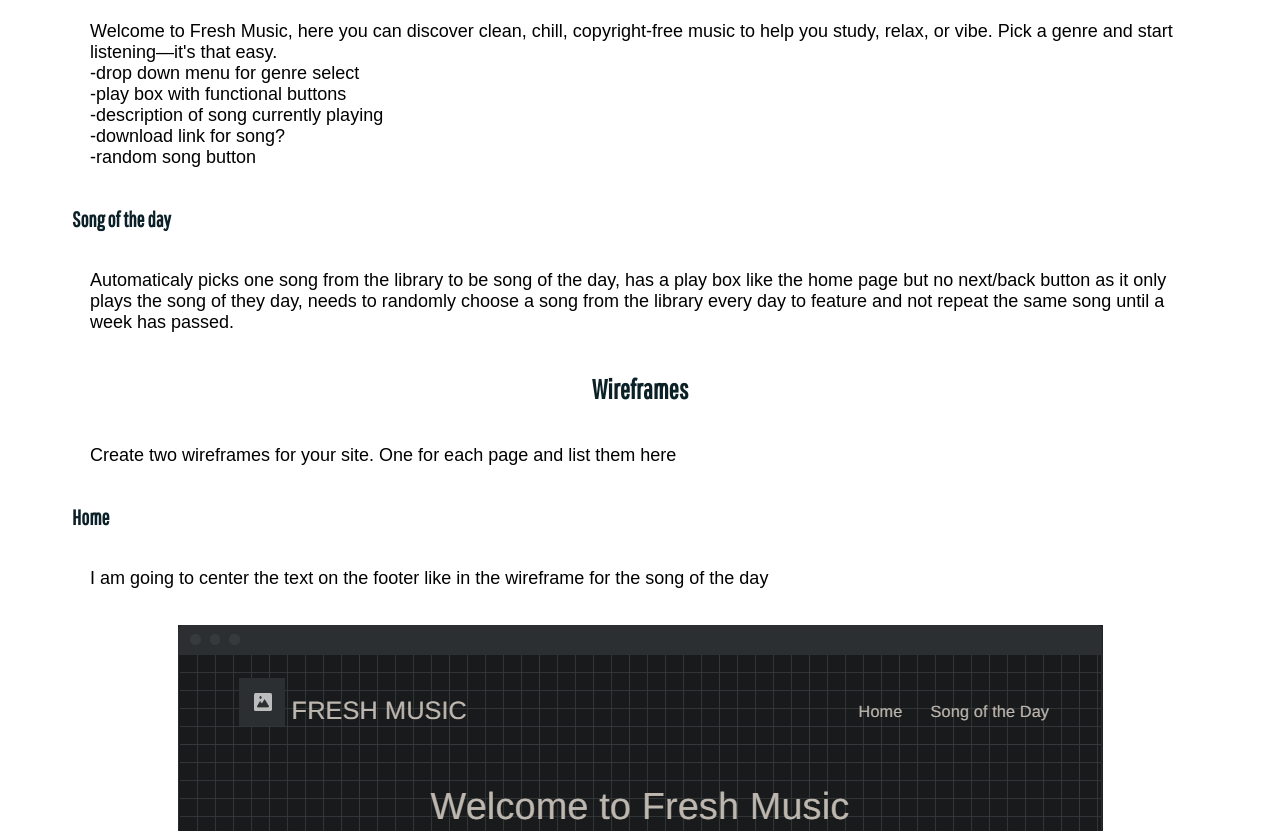
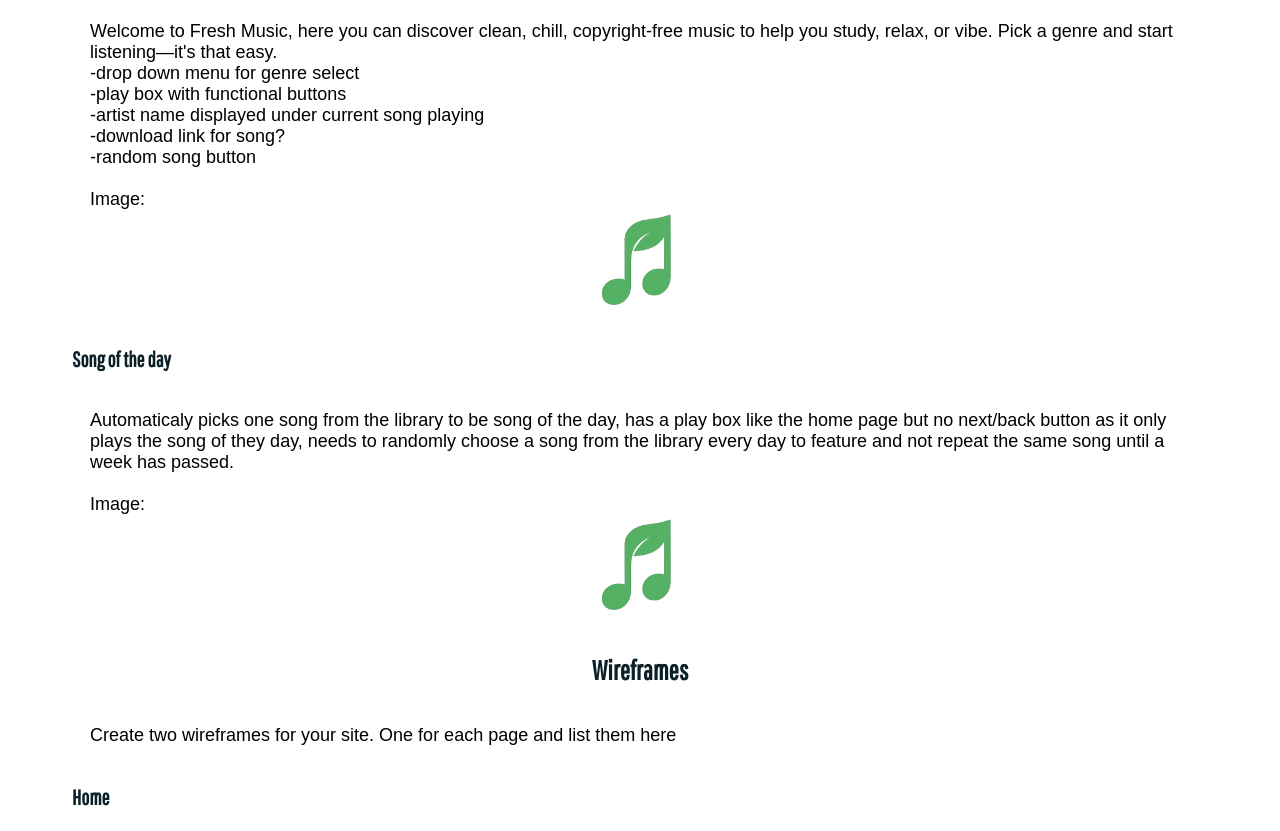
Before and after one commit to tomasvg18/wdd131, a plain HTML site: page freshmusic/site-plan.html in a window 1280 px wide. Shown: the part 2503-3334 px from the top of the page. Drawn offline with Linux system fonts and the light colour scheme; a web font is replaced by a local one.

Commit message:
updated site-plan,. added images

```diff
--- a/freshmusic/site-plan.css
+++ b/freshmusic/site-plan.css
@@ -33,6 +33,11 @@ Fonts are separated by a | */
 
 .logo {
   width: 560px;
+  height: auto;
+}
+
+.thumblogo {
+  width: 80px;
   height: auto;
 }
 
--- a/freshmusic/site-plan.html
+++ b/freshmusic/site-plan.html
@@ -118,15 +118,20 @@
 Pick a genre and start listening—it's that easy.
 <br>-drop down menu for genre select
 <br>-play box with functional buttons
-<br>-description of song currently playing
+<br>-artist name displayed under current song playing
 <br>-download link for song?
 <br>-random song button
+<br><br> Image:
+<img class=thumblogo src="images/cmlogothumb.png" alt="Fresh Music Thumb Logo" />
 
 </p>
 			<h3>Song of the day</h3>
 			<p>Automaticaly picks one song from the library to be song of the day, has a play box like the home page but no next/back button
 				as it only plays the song of they day, needs to randomly choose a song from the library every day to feature and not repeat the same song
-				until a week has passed.</p>
+				until a week has passed.
+			<br><br> Image:
+			<img class=thumblogo src="images/cmlogothumb.png" alt="Fresh Music Thumb Logo" />
+			</p>
 			<h2>Wireframes</h2>
 			<p>
 				Create two wireframes for your site. One for each page and list them
```
Also changed, not shown: freshmusic/images/cmlogothumb.png (added).
